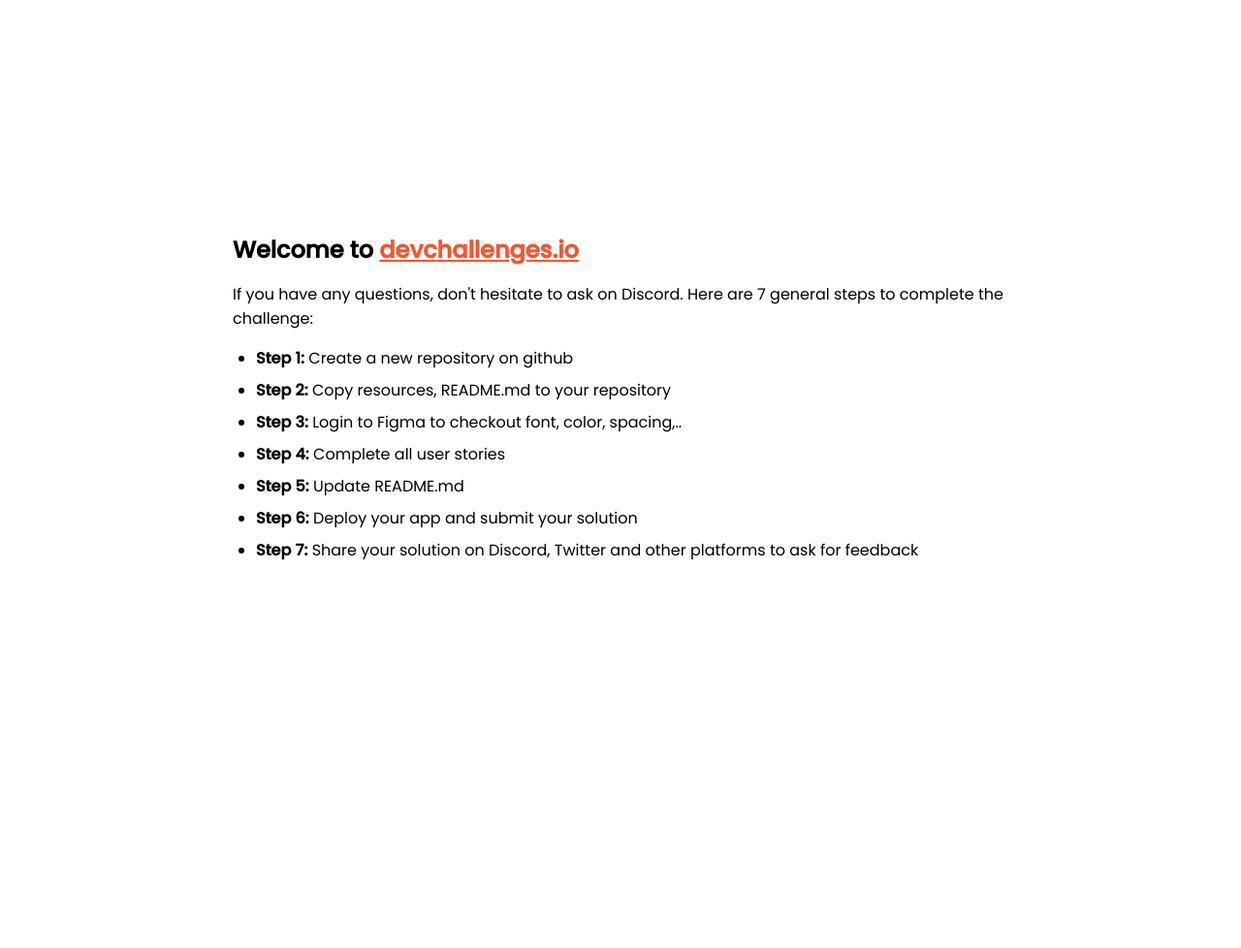
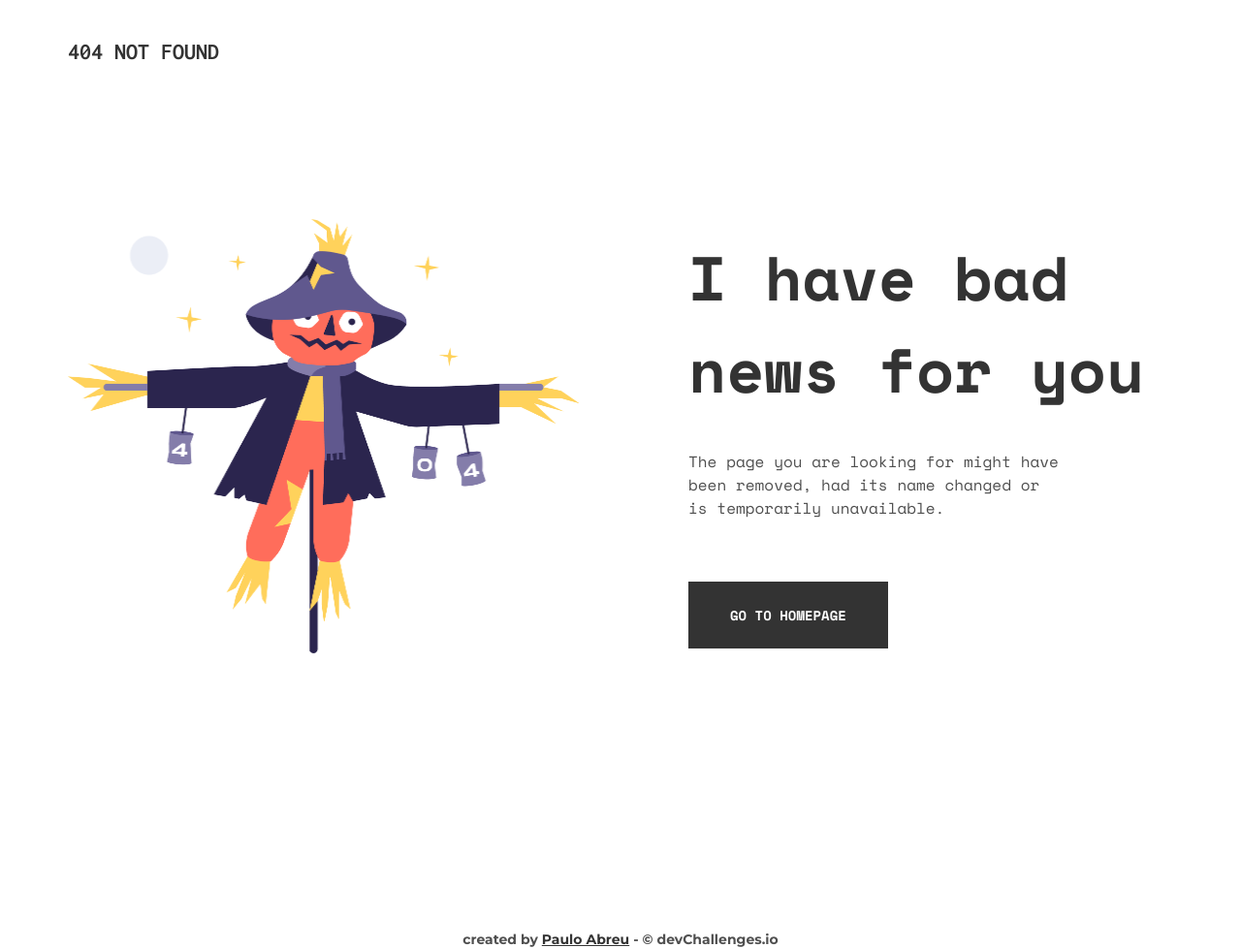
Before and after one commit to paulo-abreu-santana/404-not-found, a plain HTML site: page index.html in a window 1280 px wide. Shown: the whole page at 97% size. Before the commit the page ends 800 px from the top, so only its background shows below. Drawn offline with nearby package versions, Linux system fonts and the light colour scheme.

Commit message:
final project

```diff
--- a/index.html
+++ b/index.html
@@ -1,95 +1,71 @@
 <!DOCTYPE html>
 <html lang="en">
   <head>
-    <meta charset="utf-8" />
-    <meta
-      name="viewport"
-      content="width=device-width, initial-scale=1,
-  maximum-scale=5"
-    />
+    <meta charset="UTF-8" />
 
-    <link rel="icon" href="devchallenges.png" />
+    <link rel="preconnect" href="https://fonts.gstatic.com" crossorigin />
+    <link rel="preconnect" href="https://fonts.gstatic.com" crossorigin />
+    <link rel="preconnect" href="https://fonts.gstatic.com" crossorigin />
+    <link rel="preconnect" href="https://fonts.googleapis.com" />
+    <link rel="preconnect" href="https://fonts.googleapis.com" />
+    <link rel="preconnect" href="https://fonts.googleapis.com" />
+
+    <meta http-equiv="X-UA-Compatible" content="IE=edge" />
+    <meta name="viewport" content="width=device-width, initial-scale=1.0" />
 
     <link
       rel="shortcut icon"
+      href="./assets/images/devchallenges.png"
       type="image/x-icon"
-      href="https://devchallenges.io/"
     />
 
     <link
-      href="https://fonts.googleapis.com/css2?family=Poppins:wght@400;500&display=swap"
+      href="https://fonts.googleapis.com/css2?family=Space+Mono:wght@400;700&display=swap"
+      rel="stylesheet"
+    />
+    <link
+      href="https://fonts.googleapis.com/css2?family=Inconsolata:wght@700&display=swap"
+      rel="stylesheet"
+    />
+    <link
+      href="https://fonts.googleapis.com/css2?family=Montserrat:wght@700&display=swap"
       rel="stylesheet"
     />
 
-    <title>Devchallenges</title>
+    <link rel="stylesheet" href="style.css" />
 
-    <style>
-      body {
-        font-family: 'Poppins', sans-serif;
-      }
-
-      ul {
-        padding-left: 24px;
-      }
-
-      li {
-        margin-bottom: 8px;
-      }
-
-      .welcome {
-        max-width: 800px;
-        margin: 0 auto;
-      }
-
-      .welcome-text {
-        margin-top: 30vh;
-        font-weight: 500;
-      }
-
-      .welcome-text p {
-        font-size: 1rem;
-        font-weight: 400;
-      }
-
-      .welcome-text h1 {
-        font-size: 1.5rem;
-      }
-
-      .welcome-text a {
-        color: #f7542e;
-      }
-    </style>
+    <title>404 - Not Found</title>
   </head>
   <body>
-    <div class="welcome">
-      <div class="welcome-text">
-        <h1>
-          Welcome to
-          <a href="https://devchallenges.io/" target="_blank"
-            >devchallenges.io</a
-          >
-        </h1>
+    <div class="container">
+      <header>
+        <h1>404 NOT FOUND</h1>
+      </header>
 
+      <main>
+        <div class="scarecrow">
+          <img src="./assets/images/Scarecrow.png" alt="the scarecrow" />
+        </div>
+
+        <div class="text">
+          <h1>I have bad news for you</h1>
+
+          <p>
+            The page you are looking for might have been removed, had its name
+            changed or is temporarily unavailable.
+          </p>
+
+          <a href="#">GO TO HOMEPAGE</a>
+        </div>
+      </main>
+
+      <footer>
         <p>
-          If you have any questions, don't hesitate to ask on Discord. Here are
-          7 general steps to complete the challenge:
+          created by
+          <a href="https://github.com/paulozy">Paulo Abreu</a>
+          - © devChallenges.io
         </p>
-      </div>
-
-      <ul>
-        <li><b>Step 1:</b> Create a new repository on github</li>
-        <li><b>Step 2:</b> Copy resources, README.md to your repository</li>
-        <li>
-          <b>Step 3:</b> Login to Figma to checkout font, color, spacing,..
-        </li>
-        <li><b>Step 4:</b> Complete all user stories</li>
-        <li><b>Step 5:</b> Update README.md</li>
-        <li><b>Step 6:</b> Deploy your app and submit your solution</li>
-        <li>
-          <b>Step 7:</b> Share your solution on Discord, Twitter and other
-          platforms to ask for feedback
-        </li>
-      </ul>
+      </footer>
     </div>
   </body>
 </html>
--- /dev/null
+++ b/style.css
@@ -0,0 +1,130 @@
+:root {
+  --white: #fff;
+  --text: #4f4f4f;
+  --title: #333333;
+}
+
+* {
+  padding: 0;
+  margin: 0;
+  box-sizing: border-box;
+}
+
+html {
+  font-family: 'Space Mono', sans-serif;
+  font-weight: 400;
+}
+
+a {
+  text-decoration: none;
+  color: inherit;
+}
+
+body {
+  height: 100vh;
+  width: 100vw;
+
+  display: flex;
+  flex-direction: column;
+  align-items: center;
+  ustify-content: center;
+
+  background: var(--white);
+  padding: 2.5rem 4.375rem 1.5rem 4.375rem;
+}
+
+header h1 {
+  font: 700 1.5rem 'Inconsolata', sans-serif;
+  color: var(--title);
+}
+
+main {
+  margin-top: 10rem;
+
+  display: flex;
+  justify-content: center;
+  align-items: center;
+
+  gap: 7rem;
+}
+
+main .scarecrow img {
+  width: 33rem;
+  height: 28rem;
+}
+
+main .text h1 {
+  max-width: 37rem;
+  font: 700 4rem 'Space Mono', sans-serif;
+  color: var(--title);
+}
+
+main .text p {
+  width: 24rem;
+  margin-top: 2.25rem;
+
+  font: 400 1rem 'Space Mono', sans-serif;
+  color: var(--text);
+}
+
+main .text a {
+  display: inline-block;
+
+  margin-top: 4rem;
+
+  background: var(--title);
+  padding: 1.5rem 2.68rem;
+
+  font: 700 0.875rem 'Space Mono', sans-serif;
+
+  color: var(--white);
+}
+
+footer {
+  text-align: center;
+  margin-top: 17.5rem;
+
+  font: 700 0.875rem 'Montserrat', sans-serif;
+  color: var(--text);
+}
+
+footer a {
+  text-decoration: underline;
+  color: var(--title);
+}
+
+@media (max-width: 1080px) {
+  body {
+    padding: 1.25rem 0 1.25rem 1.5rem;
+  }
+
+  main {
+    flex-direction: column;
+  }
+
+  main .scarecrow img {
+    margin-top: -4rem;
+
+    width: 18rem;
+    height: 15rem;
+  }
+
+  main .text h1 {
+    max-width: 100%;
+    font-size: 2.5rem;
+  }
+
+  main .text p {
+    width: 100%;
+    font-size: 1.125rem;
+  }
+
+  main .text a {
+    margin-top: 4rem;
+  }
+
+  footer {
+    margin-top: 7rem;
+    padding-right: 1.5rem;
+  }
+}
```
